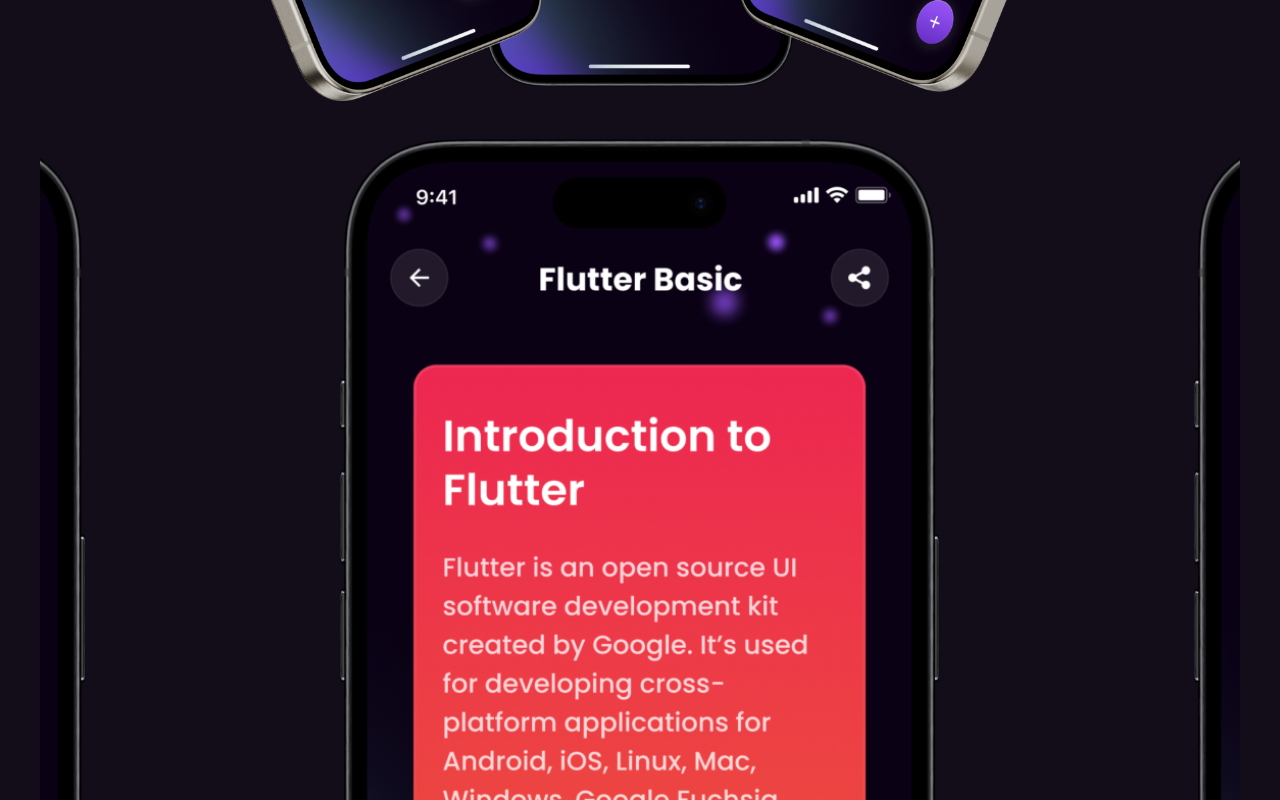
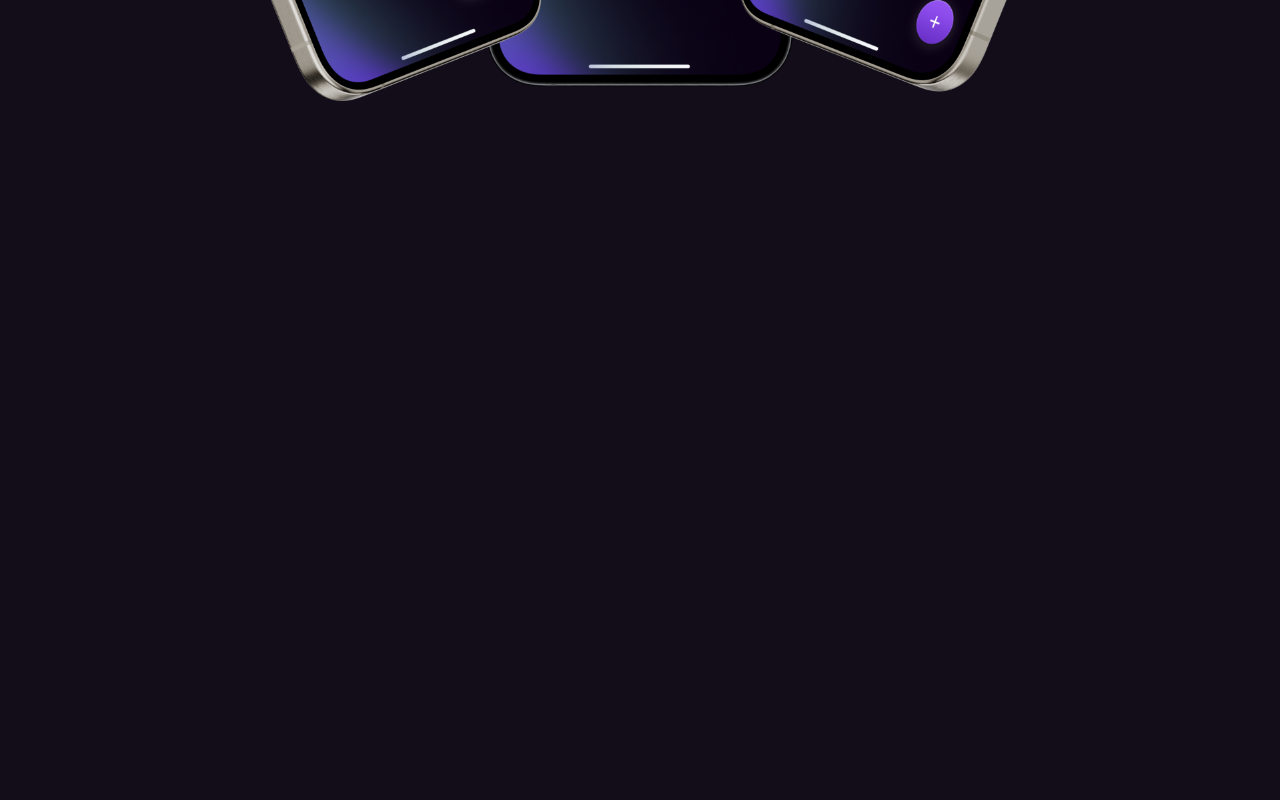
Before and after one commit to GaziRiad/amuse, a Next.js app: page / in a window 1280 px wide. Shown: the part 1100-1900 px from the top of the page. After the commit the page ends 1239 px from the top, so only its background shows below. Built offline with nearby package versions, Linux system fonts and the light colour scheme.

Commit message:
deleted slider for large screens

```diff
--- a/components/ui/EmblaCarousel.js
+++ b/components/ui/EmblaCarousel.js
@@ -46,7 +46,7 @@ const EmblaCarousel = (props) => {
   const [emblaRef, emblaApi] = useEmblaCarousel({ ...options, startIndex: 1 });
 
   return (
-    <section className="embla">
+    <section className="embla lg:hidden">
       <div className="embla__viewport" ref={emblaRef}>
         <div className="embla__container">
           {slides.map((slide, index) => (
```
